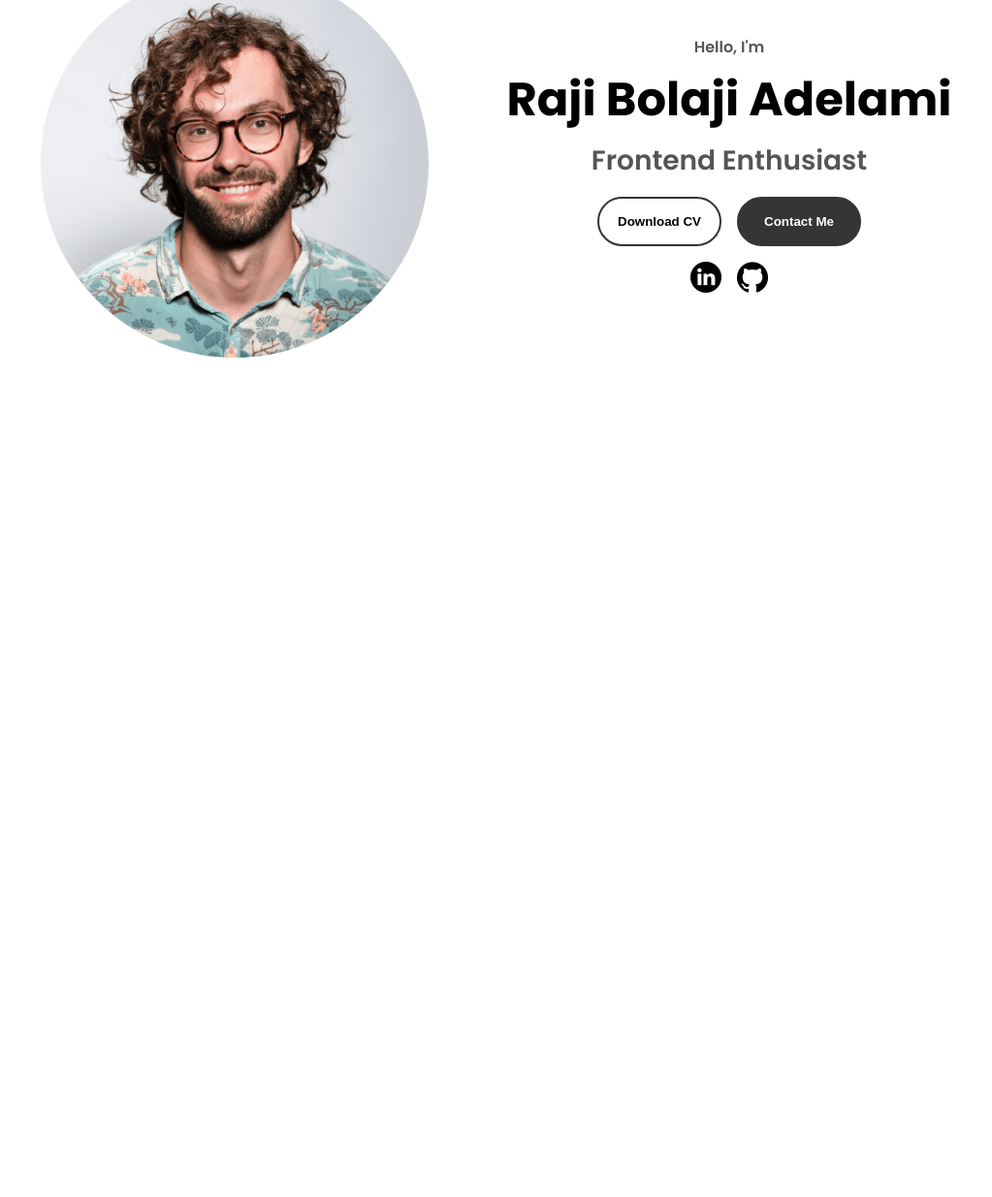
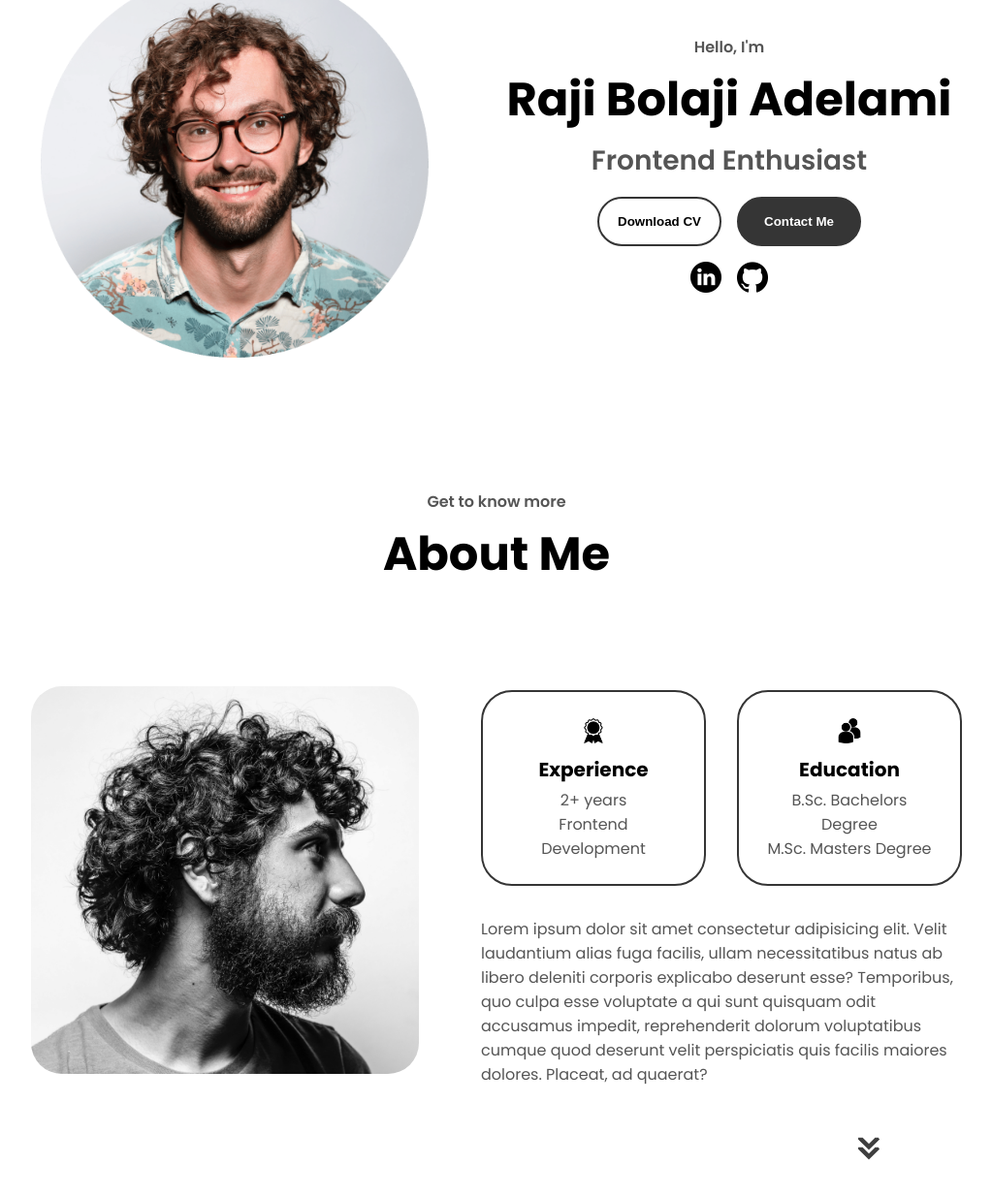
Before and after one commit to Bolavin/HTML-CSS-JS-Portfolio-Tutorial, a plain HTML site: page index.html in a window 1280 px wide. Shown: the part 295-1530 px from the top of the page at 97% size, without its empty margins (128-1151 px from the left). Before the commit the page ends 800 px from the top, so only its background shows below. Drawn offline with Linux system fonts and the light colour scheme.

Commit message:
Buillt the about section.

```diff
--- a/css/styles.css
+++ b/css/styles.css
@@ -94,41 +94,34 @@ section {
     min-height: fit-content;
 }
 
-#hero {
-    display: flex;
-    justify-content: center;
-    gap: 8rem;
-    height: 80vh;
-}
-
-/* .hero__content {
-    display: flex;
-    flex-direction: column;
-} */
-
-.hero__image {
+.section__image {
     display: flex;
     height: 400px;
     width: 400px;
     margin: auto 0;
 }
 
-.hero__content {
+
+
+/* UTILITIES */
+.container {
+    display: flex;
+}
+
+.content-wrapper {
     align-self: center;
     text-align: center;
 }
 
-
-.hero__content p {
+.content-wrapper p {
     font-weight: 600;
 }
-
 
 .title {
     font-size: 4.8rem;
 }
 
-.hero__content .title {
+.content-wrapper .title {
     margin-block: 0.6rem;
 }
 
@@ -137,12 +130,6 @@ section {
     margin-bottom: 1.6rem;
 }
 
-.social-container {
-    display: flex;
-    justify-content: center;
-    margin-top: 1.6rem;
-    gap: 1.6rem;
-}
 
 /* BUTTONS */
 .btn-container {
@@ -183,10 +170,81 @@ section {
 }
 
 
+/* ICONS */
+.social-container {
+    display: flex;
+    justify-content: center;
+    margin-top: 1.6rem;
+    gap: 1.6rem;
+}
 
-
-/* ICONS */
 .icon {
     cursor: pointer;
     height: 3.2rem;
 }
+
+.arrow {
+    position: absolute;
+    right: 8rem;
+    bottom: 4rem;
+    opacity: 0.75;
+    transition: opacity 300ms ease;
+}
+
+.arrow:hover {
+    opacity: 1;
+}
+
+
+/* HERO */
+#hero {
+    display: flex;
+    justify-content: center;
+    gap: 8rem;
+    height: 80vh;
+}
+
+
+/* ABOUT SECTION */
+#about {
+    position: relative;
+}
+
+.about.container {
+    gap: 6.4rem;
+    height: 80%;
+    justify-content: center;
+    align-items: center;
+}
+
+.about__pic {
+    border-radius: 3.2rem;
+}
+
+
+.about__details-wrapper {
+    display: flex;
+    justify-content: center;
+    flex-direction: column;
+}
+
+.about__details-wrapper .container {
+    margin-block: 3.2rem;
+    gap: 3.2rem;
+}
+
+.detail-container {
+    /* display: flex; */
+    background: white;
+    border-color: rgb(163, 163, 163);
+    border-radius: 3.2rem;
+    border: 0.2rem solid rgb(53, 53, 53);
+    flex: 1;
+    padding: 2.4rem;
+    text-align: center;
+}
+
+.detail-container h3 {
+    font-size: 2rem;
+    margin-block: 0.4rem;
+}
--- a/index.html
+++ b/index.html
@@ -47,11 +47,11 @@
 
     <!-- Hero Section -->
     <section id="hero" class="hero">
-        <div class="hero__image">
+        <div class="section__image">
             <img src="./assets/profile-pic.png" alt="A picture of the designer - RBA DEV">
         </div>
 
-        <div class="hero__content">
+        <div class="content-wrapper">
             <div class="hero__text">
                 <p class="sub-heading">
                     Hello, I'm
@@ -80,6 +80,47 @@
         </div>
     </section>
 
+    <!-- About Section -->
+    <section id="about">
+        <div class="content-wrapper">
+            <p class="sub-heading">Get to know more</p>
+            <h1 class="title">About Me</h1>
+        </div>
+
+        <div class="about container">
+            <div class="section__image">
+                <img class="about__pic" src="./assets/about-pic.png" alt="A picture of the Agba designer">
+            </div>
+
+            <div class="about__details-wrapper">
+                <div class="container">
+                    <div class="detail-container">
+                        <img class="icon" src="./assets/experience.png" alt="exprience icon">
+                        <h3>Experience</h3>
+                        <p>2+ years <br>Frontend Development</p>
+                    </div>
+                    <div class="detail-container">
+                        <img class="icon" src="./assets/education.png" alt="Education icon">
+                        <h3>Education</h3>
+                        <p>B.Sc. Bachelors Degree <br>M.Sc. Masters Degree</p>
+                    </div>
+                </div>
+                <div class="text">
+                    <p>Lorem ipsum dolor sit amet consectetur adipisicing elit. Velit laudantium alias fuga facilis,
+                        ullam necessitatibus natus ab libero deleniti corporis explicabo deserunt esse? Temporibus, quo
+                        culpa esse voluptate a qui sunt quisquam odit accusamus impedit, reprehenderit dolorum
+                        voluptatibus cumque quod deserunt velit perspiciatis quis facilis maiores dolores. Placeat, ad
+                        quaerat?</p>
+                </div>
+            </div>
+        </div>
+
+        <img class="icon arrow" src="./assets/arrow.png" alt="Arrow icon" class="sss"
+            onclick="location.href='./exprience'">
+
+    </section>
+
+
     <script src="./js/script.js"></script>
 </body>
 
```
